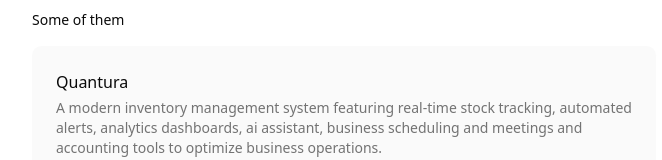
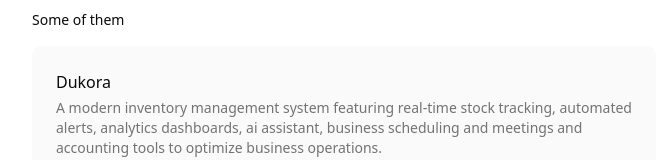
Before and after one commit to nkurunziza-saddy/portfolio, a Next.js app: page / in a window 1280 px wide. Shown: the part 426-586 px from the top of the page, without its empty margins (296-958 px from the left). Built offline with nearby package versions, Linux system fonts and the light colour scheme.

Commit message:
Update project title and link from Quantura to Dukora

```diff
--- a/components/projects.tsx
+++ b/components/projects.tsx
@@ -3,10 +3,10 @@
 
 const projects = [
   {
-    title: "Quantura",
+    title: "Dukora",
     description:
       "A modern inventory management system featuring real-time stock tracking, automated alerts, analytics dashboards, ai assistant, business scheduling and meetings and accounting tools to optimize business operations.",
-    href: "https://quantura-management.vercel.app/",
+    href: "https://dukora.vercel.app/",
   },
   {
     title: "Tiza",
```
